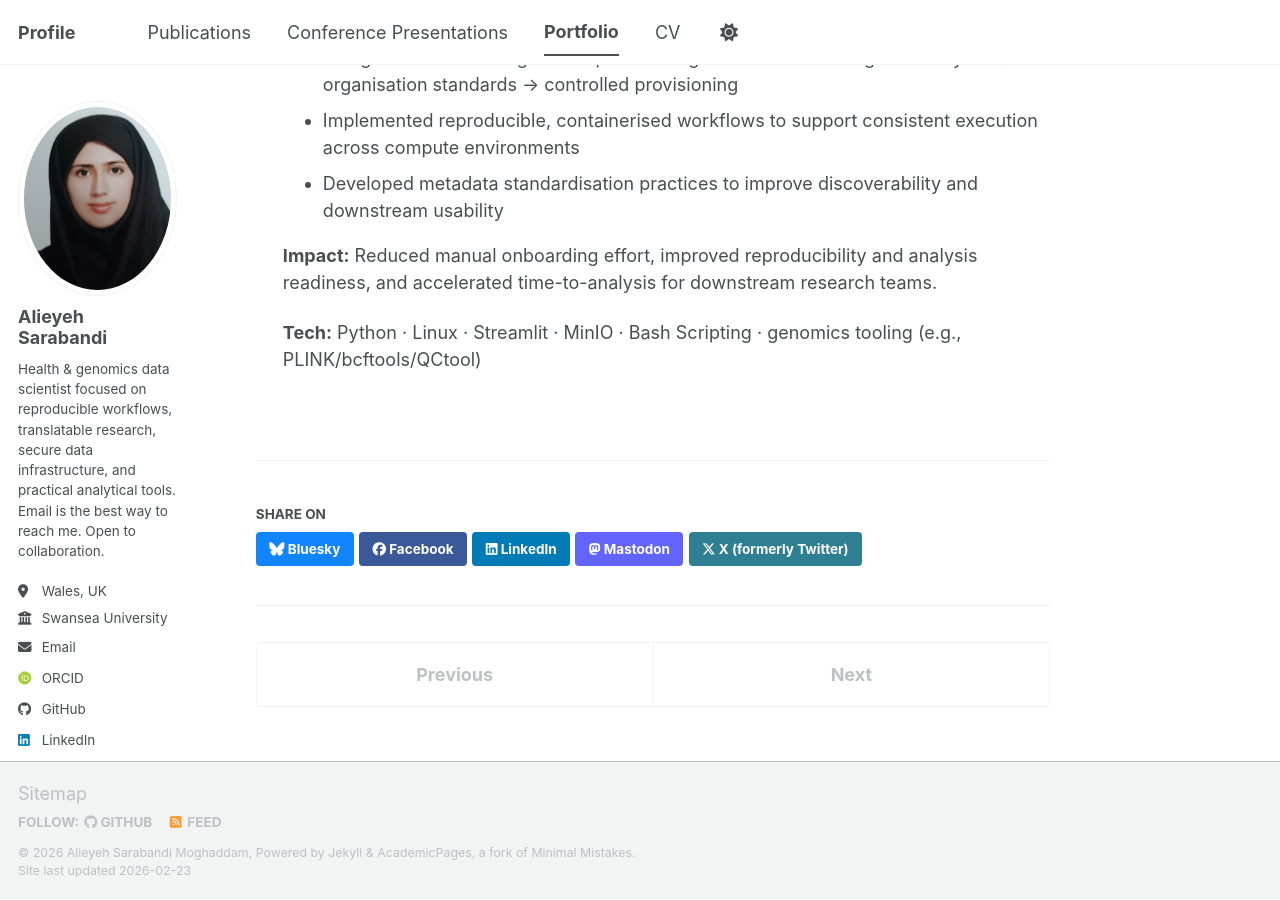
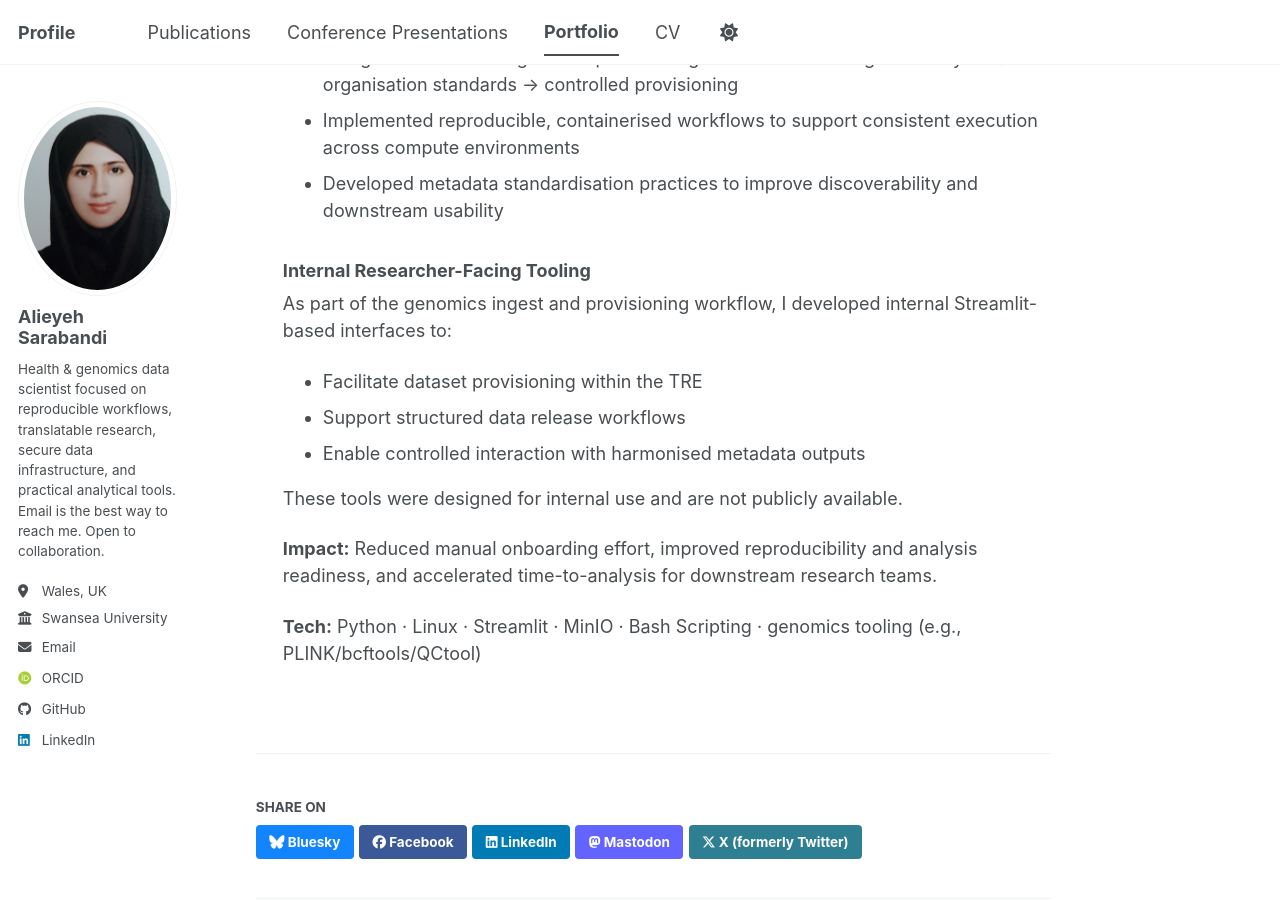
Before and after one commit to Alieyeh/alieyeh.github.io, a Jekyll site: the page built from _portfolio/portfolio-1.md, in a window 1280 px wide and 900 px high, scrolled down 677 px. Built offline with Jekyll 4.4.1, drawn with Linux system fonts in a browser that asks for light colours; some web fonts are replaced; a script bundle is joined from its source files by our own code; library files that are not in the unit come from our copies.

Commit message:
Update portfolio-1.md

```diff
--- a/_portfolio/portfolio-1.md
+++ b/_portfolio/portfolio-1.md
@@ -13,6 +13,16 @@ collection: portfolio
 - Implemented reproducible, containerised workflows to support consistent execution across compute environments
 - Developed metadata standardisation practices to improve discoverability and downstream usability
 
+### Internal Researcher-Facing Tooling
+
+As part of the genomics ingest and provisioning workflow, I developed internal Streamlit-based interfaces to:
+
+- Facilitate dataset provisioning within the TRE
+- Support structured data release workflows
+- Enable controlled interaction with harmonised metadata outputs
+
+These tools were designed for internal use and are not publicly available.
+
 **Impact:** Reduced manual onboarding effort, improved reproducibility and analysis readiness, and accelerated time-to-analysis for downstream research teams.
 
 **Tech:** Python · Linux · Streamlit · MinIO · Bash Scripting · genomics tooling (e.g., PLINK/bcftools/QCtool)
```
